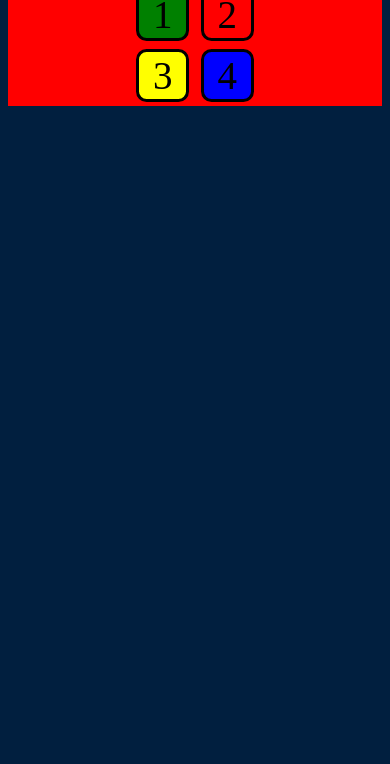
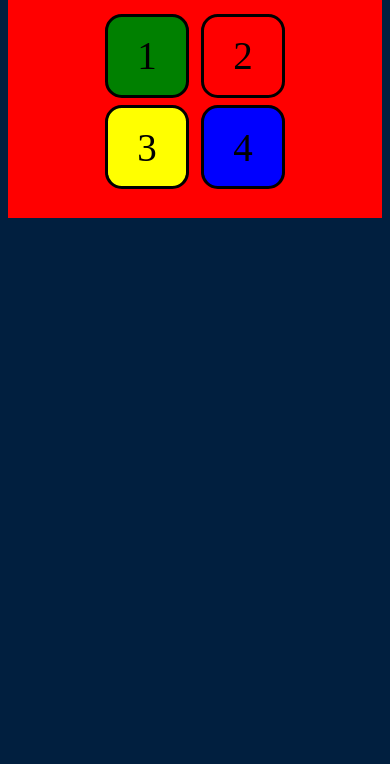
Before and after one commit to ofirraz12/Simon-Game-20, a plain HTML site: page index.html in a window 390 px wide. Shown: the part 80-844 px from the top of the page. Drawn offline with nearby package versions, Linux system fonts and the light colour scheme.

Commit message:
correct style

```diff
--- a/styles.css
+++ b/styles.css
@@ -15,6 +15,8 @@ body {
   .container {
     display: block;
     width: 100%;
+    height: 60vw;
+    align-content: center;
     margin: auto;
     background-color: red;
   }
@@ -23,8 +25,8 @@ body {
     display: inline-block;
     border: 1vw solid black;
     border-radius: 20%;
-    width: 12vw;
-    height: 12vw;
+    width: 20vw;
+    height: 20vw;
     margin: 1vw;
     font-size: 10vw;
     align-content: center;
```
